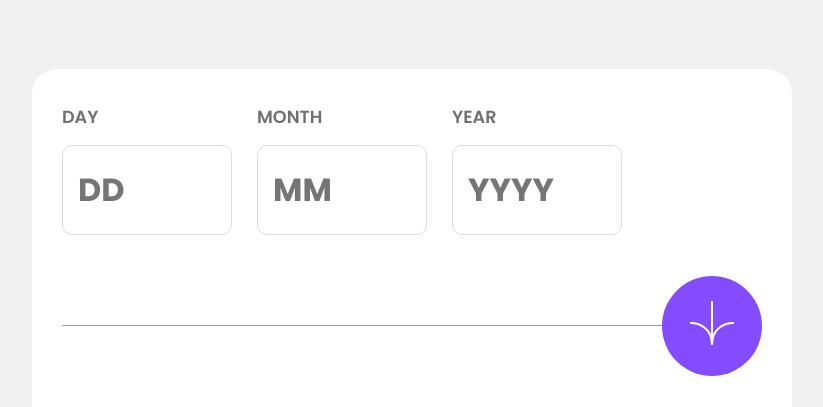
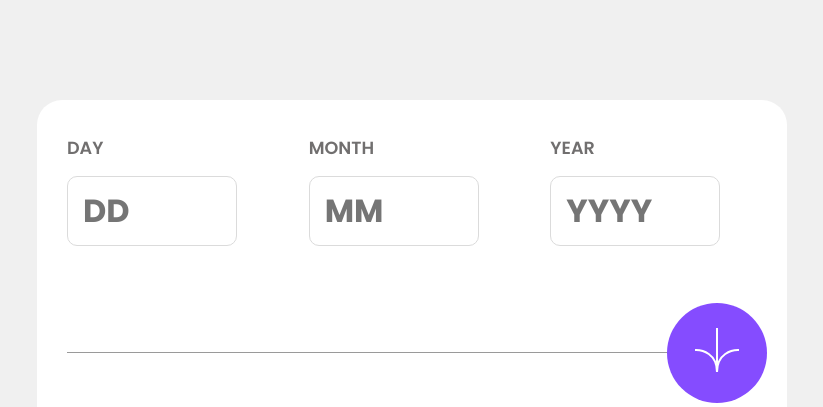
Before and after one commit to Olaniyi-Olamide/AGE-CALCULATOR, a plain HTML site: page index.html in a window 1280 px wide. Shown: the top 407 px of the page, without its empty margins (228-1051 px from the left). Drawn offline with Linux system fonts and the light colour scheme.

Commit message:
updated styles and functionalities

```diff
--- a/index.html
+++ b/index.html
@@ -17,7 +17,7 @@
     <div class="container">
       <main>
         <form class="input-fields">
-          <div>
+          <div class="input__wrapper">
             <label for="input__day" class="label__day">DAY</label>
             <input
               type="text"
@@ -28,7 +28,7 @@
             />
             <p class="err__msg err__msg__day"></p>
           </div>
-          <div>
+          <div class="input__wrapper">
             <label for="input__month" class="label__month">MONTH</label>
             <input
               type="text"
@@ -39,7 +39,7 @@
             />
             <p class="err__msg err__msg__month"></p>
           </div>
-          <div>
+          <div class="input__wrapper">
             <label for="input__year" class="label__year">YEAR</label>
             <input
               type="text"
--- a/script.js
+++ b/script.js
@@ -18,11 +18,6 @@ const months = document.querySelector(".months");
 const years = document.querySelector(".years");
 
 input.forEach((_, i) => {
-  // input[i].addEventListener("keypress", function (e) {
-  //   if (!/[0-9]/.test(e.key)) {
-  //     e.preventDefault();
-  //   }
-  // });
   input[i].addEventListener("input", function () {
     this.value = this.value.replace(/[^0-9]/g, "");
   });
@@ -57,24 +52,27 @@ let daysOld, monthsOld, yearsOld;
 const handlingErrors = function () {
   // Errors for invalid details
   if (+inputYear.value > currYear || +inputYear.value < 1800) {
+    defaultErrors();
+    defaultValues();
     errMsgYear.textContent = "Must be a valid year";
-    defaultErrors();
   } else {
     errMsgYear.textContent = "";
     labelYear.style.color = "hsl(0, 1%, 44%)";
     inputYear.style.borderColor = "hsl(259, 100%, 65%)";
   }
-  if (+inputMonth.value > 12) {
+  if (+inputMonth.value > 12 || +inputMonth.value <= 0) {
+    defaultErrors();
+    defaultValues();
     errMsgMonth.textContent = "Must be a valid month";
-    defaultErrors();
   } else {
     errMsgMonth.textContent = "";
     labelMonth.style.color = "hsl(0, 1%, 44%)";
     inputMonth.style.borderColor = "hsl(259, 100%, 65%)";
   }
-  if (+inputDay.value > 31) {
+  if (+inputDay.value > 31 || +inputDay.value <= 0) {
+    defaultErrors();
+    defaultValues();
     errMsgDay.textContent = "Must be a valid day";
-    defaultErrors();
   } else {
     errMsgDay.textContent = "";
     labelDay.style.color = "hsl(0, 1%, 44%)";
--- a/style.css
+++ b/style.css
@@ -7,28 +7,39 @@
 .container {
   background-color: hsl(0, 0%, 94%);
   display: flex;
+  flex-wrap: wrap;
   justify-content: center;
   align-items: center;
   height: 100vh;
+  overflow: hidden;
 }
 main {
   background-color: hsl(0, 0%, 100%);
   padding: 20px;
   border-radius: 10px;
   border-bottom-right-radius: 30%;
+  width: 320px;
+  height: 600px;
 }
 .input-fields {
   display: flex;
   justify-content: space-between;
   gap: 25px;
 }
+.input__wrapper {
+  display: flex;
+  flex-direction: column;
+  flex: 1;
+  min-width: 0;
+}
 input {
-  width: 100px;
-  padding: 15px 15px;
+  width: 80px;
+  padding: 15px 10px;
   border-radius: 10px;
   font-size: 1.3rem;
   font-weight: 600;
   border: 1px solid hsl(0, 0%, 86%);
+  overflow: hidden;
 }
 label {
   display: block;
@@ -41,6 +52,7 @@ label {
   margin-top: 10px;
   color: hsl(0, 100%, 67%);
   font-size: 0.75rem;
+  min-height: 1em;
 }
 section {
   margin-top: 80px;
@@ -78,16 +90,19 @@ footer h1 {
     padding: 20px 30px;
     border-radius: 25px;
     border-bottom-right-radius: 30%;
+    width: 750px;
+    /* height: 550px; */
   }
   .input-fields {
     display: flex;
     justify-content: flex-start;
     gap: 25px;
     width: 700px;
+    overflow: hidden;
   }
   input {
     width: 170px;
-    padding: 20px 15px;
+    padding: 10px 15px;
     border-radius: 10px;
     font-size: 2rem;
     font-weight: 700;
```
